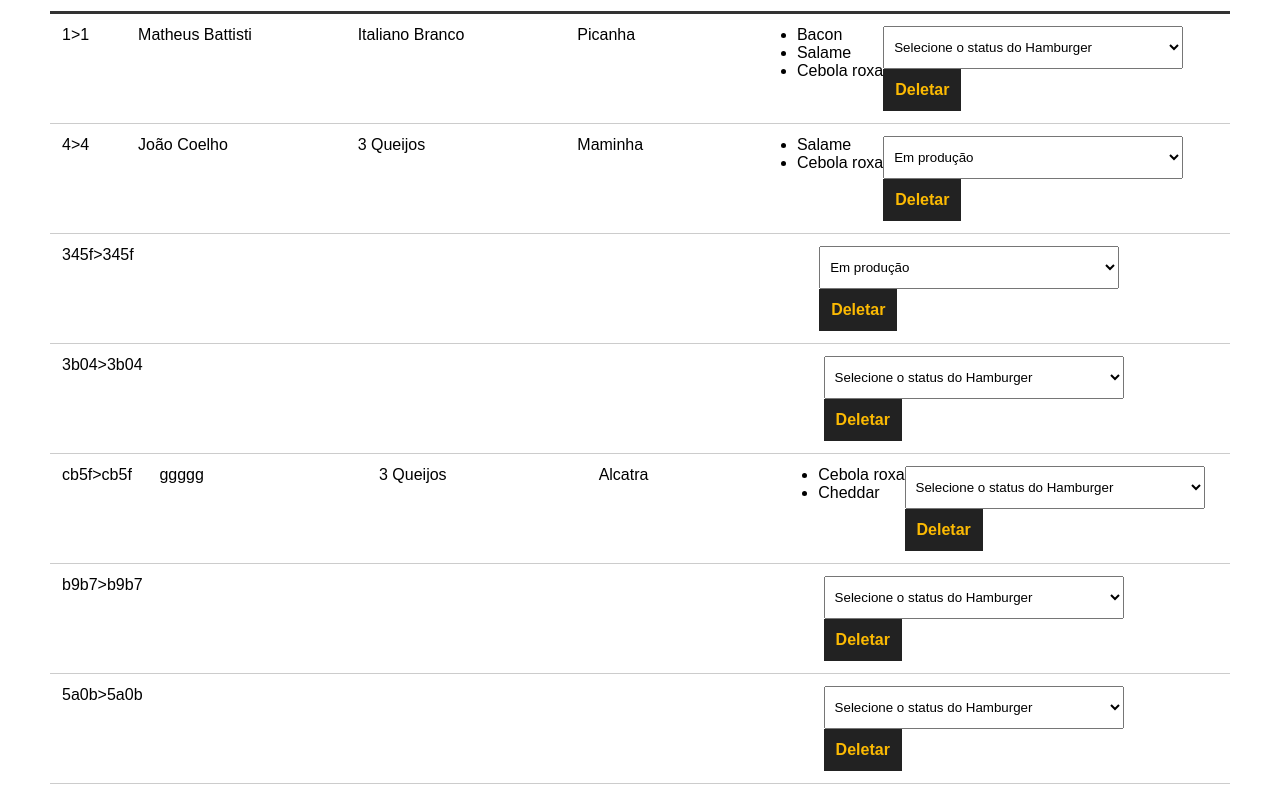
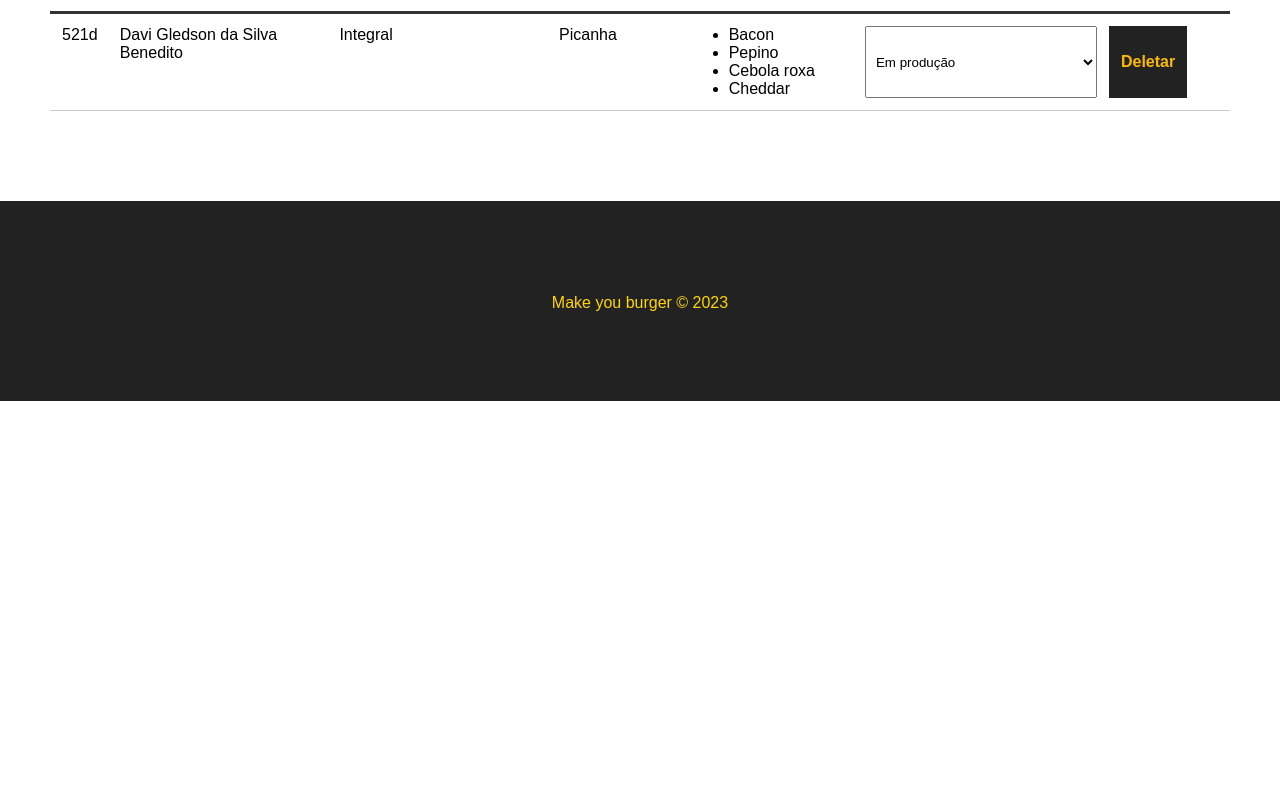
Before and after one commit to davigledson/make_you_burger, a Vue app: page /pedidos in a window 1280 px wide. Shown: the part 227-1020 px from the top of the page. After the commit the page ends 800 px from the top, so only its background shows below. Built offline with nearby package versions, Linux system fonts and the light colour scheme; data requests are answered from the project's data file.

Commit message:
melhorando o  estilo

```diff
--- a/db/db.json
+++ b/db/db.json
@@ -79,81 +79,17 @@
   ],
   "burgers": [
     {
-      "nome": "Matheus Battisti",
+      "id": "521d",
+      "nome": "Davi Gledson da Silva Benedito",
       "carne": "Picanha",
-      "pao": "Italiano Branco",
+      "pao": "Integral",
       "opcionais": [
         "Bacon",
-        "Salame",
-        "Cebola roxa"
-      ],
-      "status": "s.tipo",
-      "id": "1"
-    },
-    {
-      "nome": "João Coelho",
-      "carne": "Maminha",
-      "pao": "3 Queijos",
-      "opcionais": [
-        "Salame",
-        "Cebola roxa"
-      ],
-      "status": "Em produção",
-      "id": "4"
-    },
-    {
-      "id": "345f",
-      "nome": null,
-      "carne": null,
-      "pao": null,
-      "opcionais": [],
-      "status": "Em produção"
-    },
-    {
-      "id": "3b04",
-      "nome": null,
-      "carne": null,
-      "pao": null,
-      "opcionais": [],
-      "status": "solicitado"
-    },
-    {
-      "id": "cb5f",
-      "nome": "ggggg",
-      "carne": "Alcatra",
-      "pao": "3 Queijos",
-      "opcionais": [
+        "Pepino",
         "Cebola roxa",
         "Cheddar"
       ],
-      "status": "solicitado"
-    },
-    {
-      "id": "b9b7",
-      "nome": null,
-      "carne": null,
-      "pao": null,
-      "opcionais": [],
-      "status": "solicitado"
-    },
-    {
-      "id": "5a0b",
-      "nome": null,
-      "carne": null,
-      "pao": null,
-      "opcionais": [],
-      "status": "solicitado"
-    },
-    {
-      "id": "8f15",
-      "nome": "fgfdgfdg",
-      "carne": "Alcatra",
-      "pao": "3 Queijos",
-      "opcionais": [
-        "Salame",
-        "Pepino"
-      ],
-      "status": "solicitado"
+      "status": "Em produção"
     }
   ]
 }
--- a/src/components/BurguerForm.vue
+++ b/src/components/BurguerForm.vue
@@ -152,7 +152,7 @@ label {
 input,
 select {
     padding: 5px 15px;
-    width: 300px;
+    /* width: 300px; */
 
 }
 
@@ -175,7 +175,7 @@ select {
 
 .checkbox-container input,
 .checkbox-container span {
-    margin-left: 6px;
+    margin-left: 20px;
     font-weight: bold;
 }
 
--- a/src/components/DashBoard.vue
+++ b/src/components/DashBoard.vue
@@ -13,20 +13,21 @@
             </div>
             <div id="burger-table-rows">
 
-                <div class="burger-table-row" v-for="burger in burgers" :key="burger.id">{{ burger.id }}>
+                <div class="burger-table-row" v-for="burger in burgers" :key="burger.id">
+
                     <div class="order-number">{{ burger.id }} </div>
                     <div>{{ burger.nome }}</div>
                     <div>{{ burger.pao }}</div>
                     <div>{{ burger.carne }}</div>
 
-                    <ul>
+                    <ul class="opc-container">
                         <li v-for="(opcional, index) in burger.opcionais" :key="index">
                             {{ opcional }}
                         </li>
 
                     </ul>
 
-                    <div>
+                    <div class="acoes-container">
                         <select name="status" class="status" @change="updateBurger($event,burger.id)">
                             <option value="">Selecione o status do Hamburger</option>
 
@@ -150,7 +151,13 @@ select {
     padding: 12px 6px;
     margin-right: 12px;
 }
-
+.opc-container{
+    margin-left:-50px ;
+}
+.acoes-container{
+    display: flex;
+    margin-left:50px ;
+}
 .delete-btn {
     background-color: #222;
     color: #fcba03;
```
